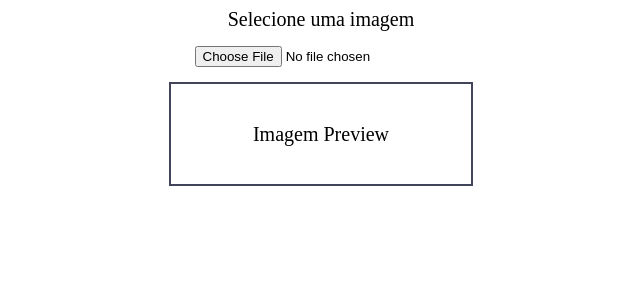
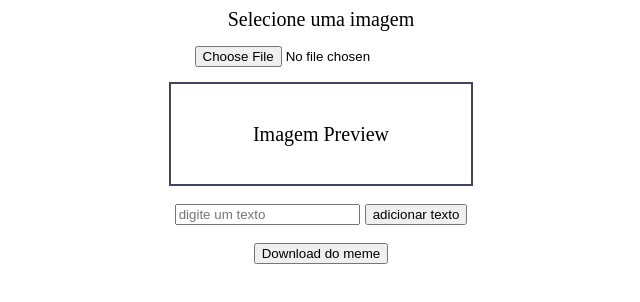
Before and after one commit to Diego4x/MemeGenerator, a plain HTML site: page Index.html in a window 1280 px wide. Shown: the whole page, without its empty margins (319-959 px from the left). Drawn offline with Linux system fonts and the light colour scheme.

Commit message:
indexComplet

```diff
--- a/Index.html
+++ b/Index.html
@@ -19,6 +19,13 @@
       <span id="span">Imagem Preview</span>
       <img class="img" id="img" />
     </div>
+    <div class="divm">
+      <input type="text" id="inpm" placeholder="digite um texto"/>
+      <button type="submit" id="btnm">adicionar texto</button>
+    </div>
+    <div class="export">
+      <button type="submit" id="exp">Download do meme</button>
+    </div>
   </div>
   <script src="main.js"></script>
 </body>
--- a/style.css
+++ b/style.css
@@ -20,6 +20,9 @@ body {
   justify-content: center;
   align-items: center;
 }
+.divm{
+  margin: 15px;
+}
 
 .img {
   display: none;
```
